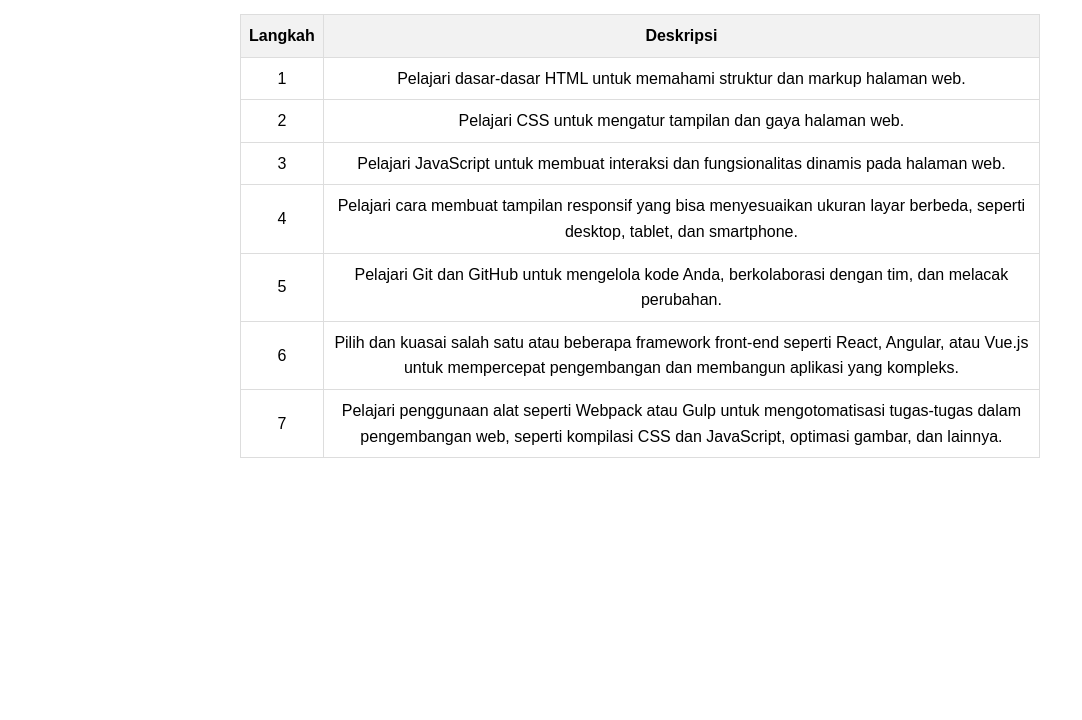
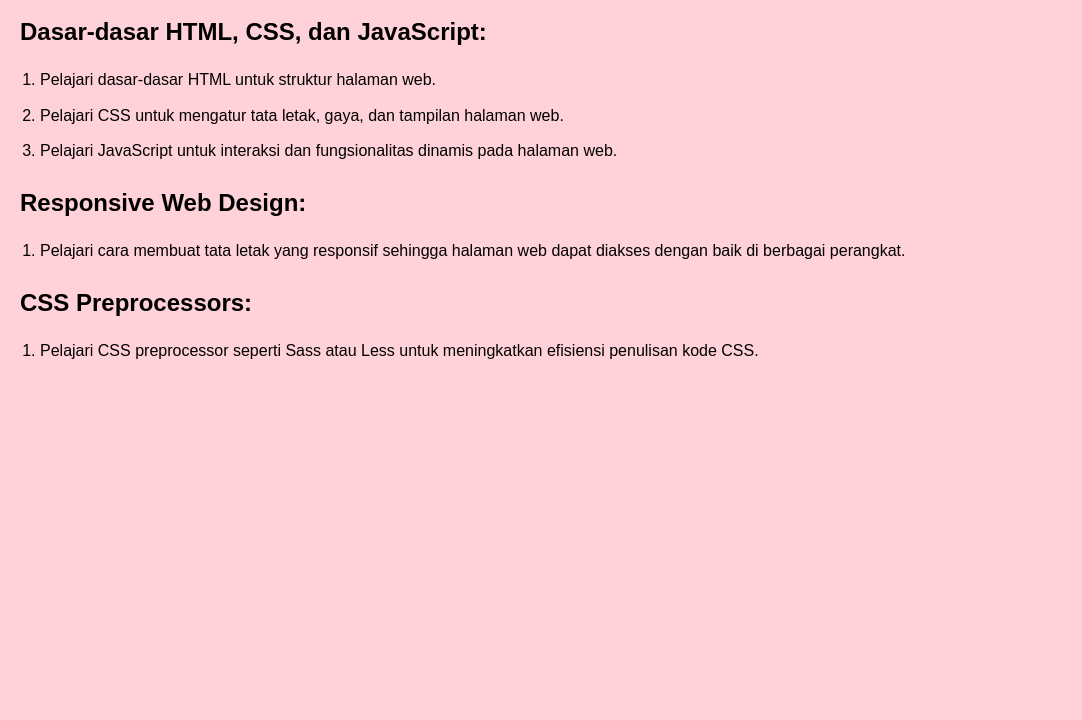
Before and after one commit to naylancy/naylancy.github.io, a plain HTML site: page index.html in a window 1280 px wide. Shown: the part 80-800 px from the top of the page, without its empty margins (0-1082 px from the left). Drawn offline with Linux system fonts and the light colour scheme.

Commit message:
Update index.html

```diff
--- a/index.html
+++ b/index.html
@@ -9,24 +9,25 @@
             font-family: Arial, sans-serif;
             line-height: 1.6;
             margin: 20px;
-            max-width: 800px;
-            margin: 0 auto;
+            background: #ffd1d9
         }
 
-        table {
-            width: 100%;
-            border-collapse: collapse;
+        h1 {
+            text-align: center;
             margin-bottom: 20px;
+            color: #cc409a
         }
 
-        th, td {
-            border: 1px solid #ddd;
-            padding: 8px;
-            text-align: center;
+        h2 {
+            margin-bottom: 10px;
         }
 
-        th {
-            background-color: #f2f2f2;
+        ol {
+            padding-left: 20px;
+        }
+
+        li {
+            margin-bottom: 10px;
         }
 
         @media (max-width: 600px) {
@@ -39,40 +40,22 @@
 <body>
     <h1>Peta Pembelajaran Front-End Developer</h1>
 
-    <table>
-        <tr>
-            <th>Langkah</th>
-            <th>Deskripsi</th>
-        </tr>
-        <tr>
-            <td>1</td>
-            <td>Pelajari dasar-dasar HTML untuk memahami struktur dan markup halaman web.</td>
-        </tr>
-        <tr>
-            <td>2</td>
-            <td>Pelajari CSS untuk mengatur tampilan dan gaya halaman web.</td>
-        </tr>
-        <tr>
-            <td>3</td>
-            <td>Pelajari JavaScript untuk membuat interaksi dan fungsionalitas dinamis pada halaman web.</td>
-        </tr>
-        <tr>
-            <td>4</td>
-            <td>Pelajari cara membuat tampilan responsif yang bisa menyesuaikan ukuran layar berbeda, seperti desktop, tablet, dan smartphone.</td>
-        </tr>
-        <tr>
-            <td>5</td>
-            <td>Pelajari Git dan GitHub untuk mengelola kode Anda, berkolaborasi dengan tim, dan melacak perubahan.</td>
-        </tr>
-        <tr>
-            <td>6</td>
-            <td>Pilih dan kuasai salah satu atau beberapa framework front-end seperti React, Angular, atau Vue.js untuk mempercepat pengembangan dan membangun aplikasi yang kompleks.</td>
-        </tr>
-        <tr>
-            <td>7</td>
-            <td>Pelajari penggunaan alat seperti Webpack atau Gulp untuk mengotomatisasi tugas-tugas dalam pengembangan web, seperti kompilasi CSS dan JavaScript, optimasi gambar, dan lainnya.</td>
-        </tr>
-    </table>
+    <h2>Dasar-dasar HTML, CSS, dan JavaScript:</h2>
+    <ol>
+        <li>Pelajari dasar-dasar HTML untuk struktur halaman web.</li>
+        <li>Pelajari CSS untuk mengatur tata letak, gaya, dan tampilan halaman web.</li>
+        <li>Pelajari JavaScript untuk interaksi dan fungsionalitas dinamis pada halaman web.</li>
+    </ol>
+
+    <h2>Responsive Web Design:</h2>
+    <ol>
+        <li>Pelajari cara membuat tata letak yang responsif sehingga halaman web dapat diakses dengan baik di berbagai perangkat.</li>
+    </ol>
+
+    <h2>CSS Preprocessors:</h2>
+    <ol>
+        <li>Pelajari CSS preprocessor seperti Sass atau Less untuk meningkatkan efisiensi penulisan kode CSS.</li>
+    </ol>
 
     <!-- Sisanya diisi dengan poin-poin selanjutnya -->
 
```
